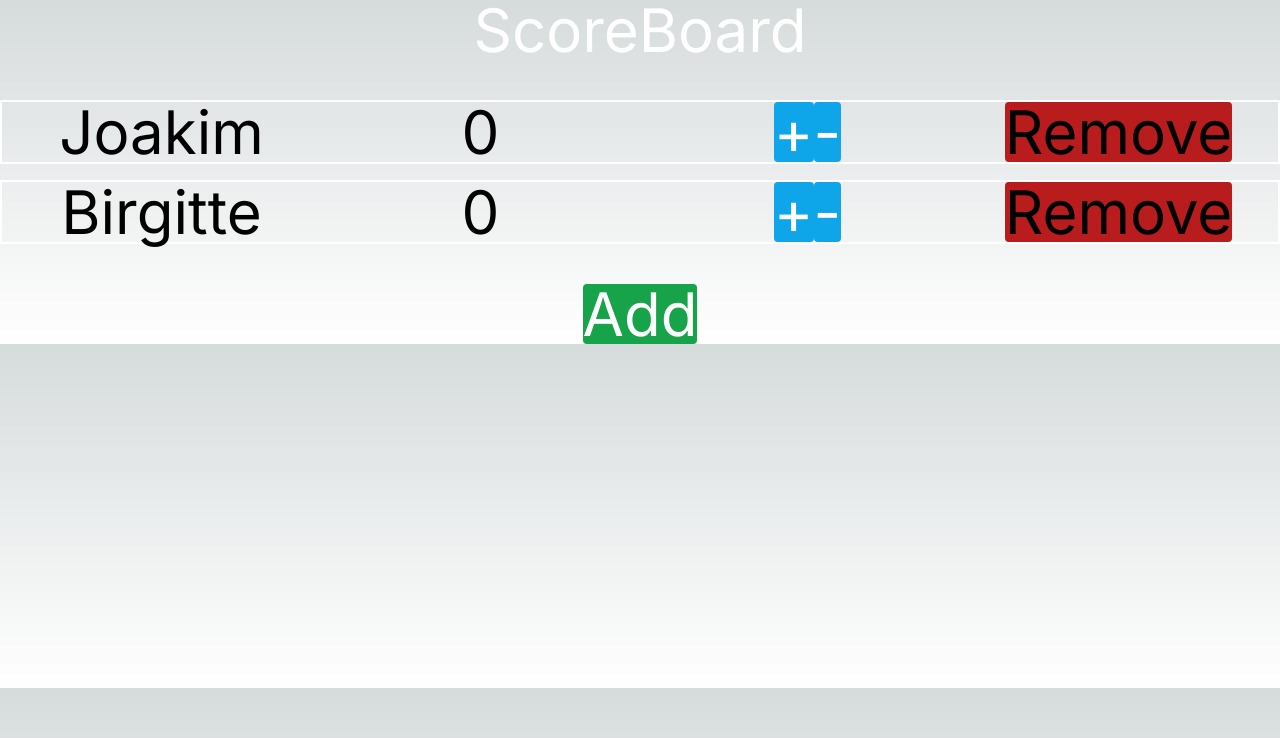
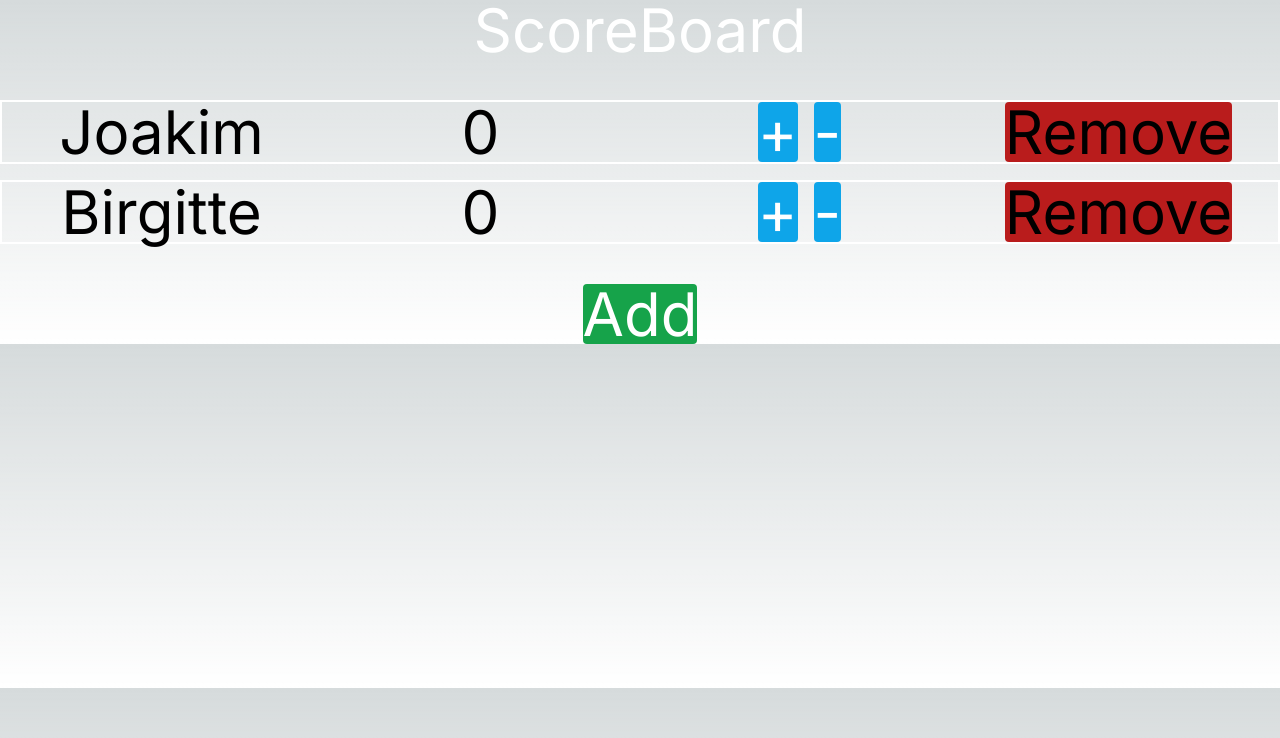
Before and after one commit to MikAoJk/scoreboard, a Next.js app: page / in a window 1280 px wide. Shown: the top 738 px of the page. Built offline with nearby package versions, Linux system fonts and the light colour scheme.

Commit message:
Update ChangePlayerScore.tsx

```diff
--- a/src/components/ChangePlayerScore.tsx
+++ b/src/components/ChangePlayerScore.tsx
@@ -40,7 +40,7 @@ const ChangePlayerScore = (changePlayerScoreProp: ChangePlayerScoreProps) => {
     return (
         <div>
             {!isEditing && <button onClick={startAddEditingHandler} type="button"
-                                   className="cursor-pointer bg-sky-500 text-white rounded ml-4">+</button>}
+                                   className="cursor-pointer bg-sky-500 text-white rounded mr-4">+</button>}
             {!isEditing && <button onClick={startSubstractEditingHandler} type="button"
                                    className="cursor-pointer bg-sky-500 text-white rounded">-</button>}
 
```
